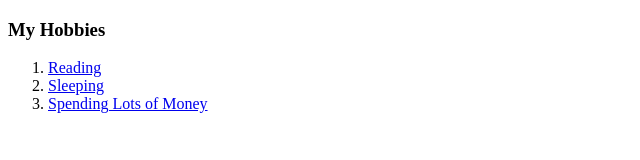
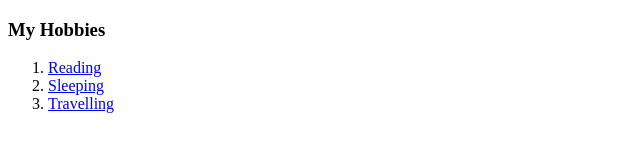
Before and after one commit to Ritika-007/cv, a plain HTML site: page hobbies.html in a window 1280 px wide. Shown: the whole page, without its empty margins (0-640 px from the left). Drawn offline with Linux system fonts and the light colour scheme.

Commit message:
Update hobbies.html

```diff
--- a/hobbies.html
+++ b/hobbies.html
@@ -9,7 +9,7 @@
     <ol>
       <li><a href="https://en.wikipedia.org/wiki/Harry_Potter">Reading</a></li>
       <li><a href="https://en.wikipedia.org/wiki/Sleep">Sleeping</a></li>
-      <li><a href="https://www.dictionary.com/browse/spendthrift">Spending Lots of Money</a></li>
+      <li><a href="https://www.dictionary.com/browse/spendthrift">Travelling</a></li>
     </ol>
   </body>
 </html>
```
